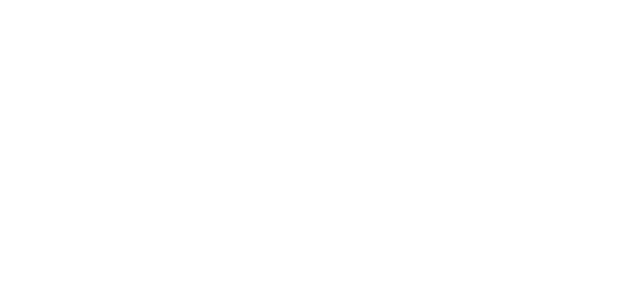
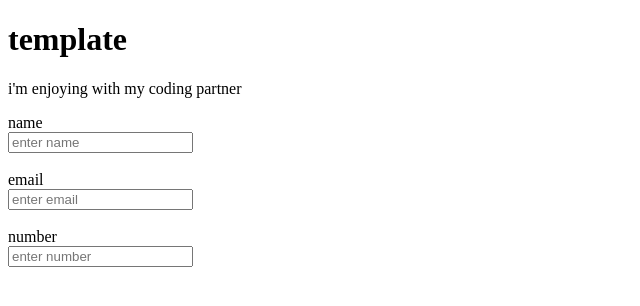
Before and after one commit to sosthenrisasi/sosthen-ashuaks, a plain HTML site: page index.html in a window 1280 px wide. Shown: the whole page, without its empty margins (0-640 px from the left). Drawn offline with Linux system fonts and the light colour scheme.

Commit message:
form,label,input

```diff
--- a/index.html
+++ b/index.html
@@ -7,20 +7,18 @@
   </head>
 
   <body>
-    <script src="https://cdn.freecodecamp.org/testable-projects-fcc/v1/bundle.js"></script>
+     <h1 id= title>template</h1>
+      <p id="description">i'm enjoying with my coding partner</p>
+      <form id="survey_form">
+      <label for="name">name</label><br>
+      <input type="text" id="name" placeholder="enter name"><br><br>
+      <label for="email">email</label><br>
+      <input type="email" id="email" placeholder="enter email"><br><br>
+      <label for="number">number</label><br>
+      <input type="number" id="number" placeholder="enter number"><br><br>
 
-    <!--
-
-    Hello Camper!
-
-    For now, the test suite only works in Chrome!
-    Please read the README below in the JS Editor before beginning.
-    Feel free to delete this message once you have read it.
-    Good luck and Happy Coding!
-
-    - The freeCodeCamp Team
-
-    -->
+      </form>
+      <script src="https://cdn.freecodecamp.org/testable-projects-fcc/v1/bundle.js"></script>
     <script  src="js/index.js"></script>
   </body>
 </html>
```
